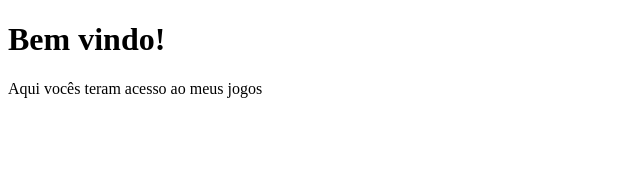
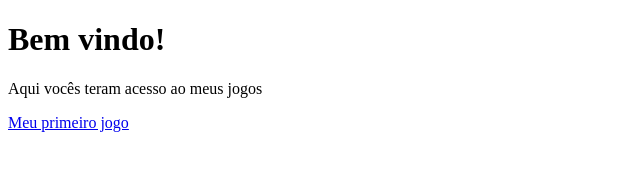
Before and after one commit to tiagomelo21/tiagomelo21.github.io, a plain HTML site: page index.html in a window 1280 px wide. Shown: the whole page, without its empty margins (0-640 px from the left). Drawn offline with Linux system fonts and the light colour scheme.

Commit message:
Update index.html

```diff
--- a/index.html
+++ b/index.html
@@ -7,7 +7,7 @@
 
 <h1>Bem vindo!</h1>
 <p>Aqui vocês teram acesso ao meus jogos</p>
-
+<a href="https://tiagomelo21.github.io/Ataque-Cordenado/">Meu primeiro jogo</a>
 
 </body>
 </html>
```
